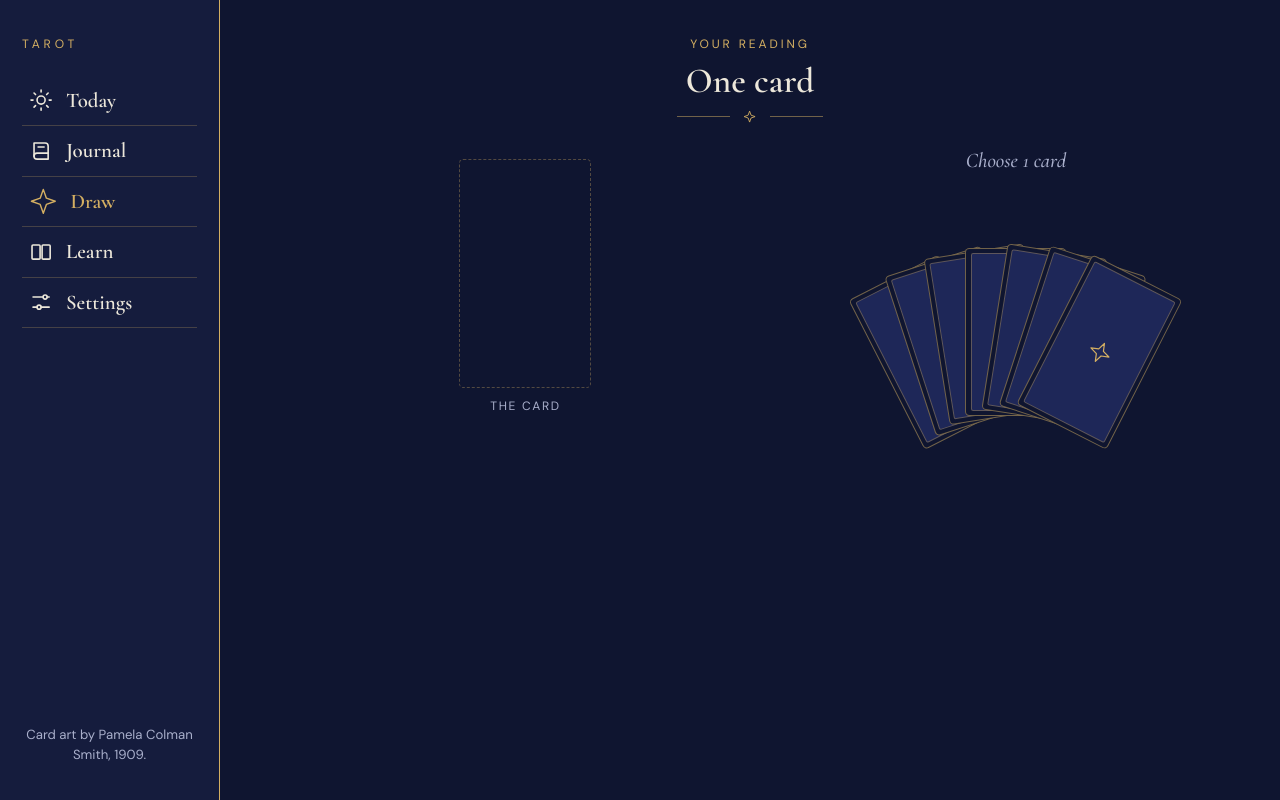
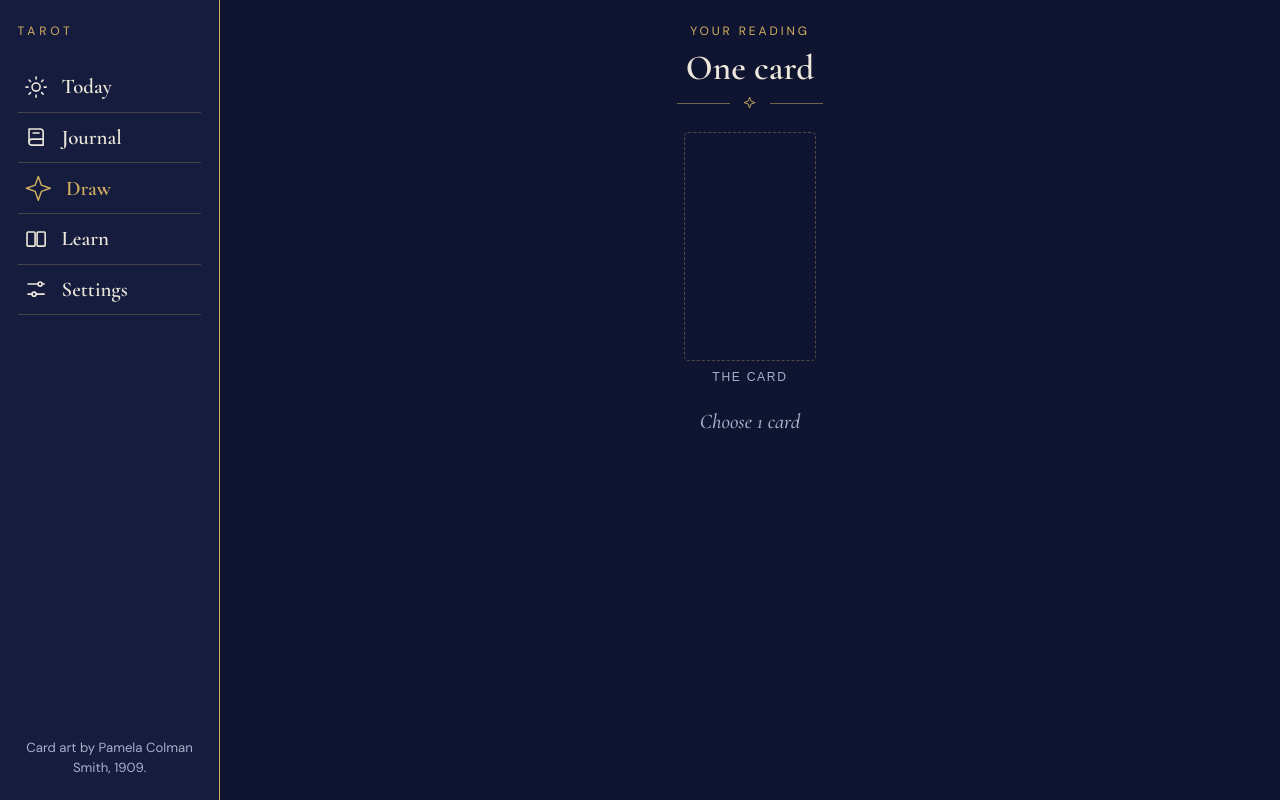
Before and after one commit to kguite/tarot-mcp, a React (Vite) app in the folder tarot-app/: page / in a window 1280 px wide. Both pictures are taken after a click on the button "TAP TO DRAW". Built offline with nearby package versions, Linux system fonts and the light colour scheme.

Commit message:
Click outlines to draw on desktop and size things down

```diff
--- a/tarot-app/src/components/CardInspect.module.css
+++ b/tarot-app/src/components/CardInspect.module.css
@@ -227,4 +227,10 @@
   .frame {
     width: 100%;
   }
+
+  /* Smaller with a mouse; a phone keeps them big enough for a finger. */
+  .chip {
+    height: var(--control-xs);
+    padding: 0 var(--space-3);
+  }
 }
--- a/tarot-app/src/components/Nav.module.css
+++ b/tarot-app/src/components/Nav.module.css
@@ -82,7 +82,7 @@
     display: flex;
     flex-direction: column;
     gap: var(--space-5);
-    padding: var(--space-6) var(--space-5);
+    padding: var(--space-5) var(--space-4);
     border-top: 0;
     border-right: 1px solid var(--gold);
   }
--- a/tarot-app/src/components/ReadingPanel.module.css
+++ b/tarot-app/src/components/ReadingPanel.module.css
@@ -63,10 +63,10 @@
   }
 
   .name {
-    font-size: var(--text-heading);
+    font-size: var(--text-summary);
   }
 
   .summary {
-    font-size: var(--text-lead);
+    font-size: var(--text-body);
   }
 }
--- a/tarot-app/src/lib/store.ts
+++ b/tarot-app/src/lib/store.ts
@@ -17,7 +17,7 @@ export function setTokenSource(source: (() => Promise<string | undefined>) | nul
   getToken = source
 }
 
-const loggedOut = () => new Error('Log in to keep a journal. It’s under Settings.')
+const loggedOut = () => new Error('To record your own reflections, log in under Settings.')
 
 async function request(path: string, init?: RequestInit) {
   if (!getToken) throw loggedOut()
--- a/tarot-app/src/screens/Draw.module.css
+++ b/tarot-app/src/screens/Draw.module.css
@@ -17,8 +17,22 @@
     gap: var(--space-6);
   }
 
-  .choosing {
-    align-items: center;
+  /* One centered column while choosing (click the outlines, no fan), and when logged out, with no
+     journal for the right side. */
+  .oneColumn {
+    grid-template-columns: minmax(0, 1fr);
+    row-gap: var(--space-5); /* The same as within a column, not the gap between two columns. */
+  }
+
+  .oneColumn .fan {
+    display: none;
+  }
+
+  /* The meaning as wide as the row of cards, but never narrower than a one-card reading needs. */
+  .oneColumn .meaning {
+    align-self: center;
+    width: max(calc(var(--cols) * var(--card-max) + (var(--cols) - 1) * var(--space-3)), 360px);
+    max-width: 100%;
   }
 
   .journal {
@@ -33,27 +47,30 @@
   }
 }
 
-/* Each card at most 150px wide, centered, so one card is not the width of the screen. */
+/* Each card at most 150px wide, centered, so one card is not the width of the screen. --card-max is
+   on the stage so the meaning can size to the row of cards too. */
+.stage {
+  --card-max: 150px;
+}
+
 .spread {
-  --card-max: 150px;
   display: grid;
+  grid-template-columns: repeat(var(--cols), minmax(0, var(--card-max)));
   justify-content: center;
   gap: var(--space-3);
 }
 
 /* Desktop: smaller cards and buttons, so a reading and the journal fit a laptop's height.
-   After .spread, or its 150px wins. */
+   After the base .stage, or its 150px wins. */
 @media (min-width: 900px) {
   .stage {
+    --card-max: 120px;
     padding-inline: var(--space-6);
   }
 
-  .spread {
-    --card-max: 120px;
-  }
-
   /* Tighter, so the longest position name ("The situation") fits on one line under a card. */
-  .spread figcaption {
+  .spread figcaption,
+  .caption {
     letter-spacing: var(--tracking-tight);
   }
 
@@ -63,13 +80,27 @@
   }
 }
 
-/* A spot still waiting for its card. */
+/* A spot still waiting for its card: click it to draw one. */
 .empty {
   composes: eyebrow from '../components/Eyebrow.module.css';
   display: flex;
   flex-direction: column;
   align-items: center;
   gap: var(--space-2);
+  padding: 0;
+  border: none;
+  background: none;
+  cursor: pointer;
+}
+
+.empty:hover .outline,
+.empty:focus-visible .outline {
+  border-style: solid;
+  border-color: var(--gold);
+}
+
+.empty:focus-visible {
+  outline: none;
 }
 
 .outline {
@@ -145,6 +176,12 @@
   gap: var(--space-3);
 }
 
+/* Logged out, Draw again on its own: centered, at its own width. */
+.loggedOut {
+  display: flex;
+  justify-content: center;
+}
+
 .actions > * {
   flex: 1;
 }
--- a/tarot-app/src/screens/Draw.tsx
+++ b/tarot-app/src/screens/Draw.tsx
@@ -33,9 +33,10 @@ export function Draw({ reading, onChange }: { reading: Reading; onChange: (readi
   const left = draws.length - placed
   const turned = phases.filter((p) => p === 'up').length
 
-  function pick(fanIndex: number) {
-    if (left === 0 || picked.includes(fanIndex)) return
-    onChange({ ...reading, picked: [...picked, fanIndex], phases: phases.map((p, i) => (i === placed ? 'down' : p)) })
+  // From the fan, the card goes in the next empty spot; from an outline, in that spot.
+  function pick(fanIndex: number, slot = phases.indexOf('empty')) {
+    if (phases[slot] !== 'empty' || picked.includes(fanIndex)) return
+    onChange({ ...reading, picked: [...picked, fanIndex], phases: phases.map((p, i) => (i === slot ? 'down' : p)) })
   }
 
   function tap(i: number) {
@@ -88,15 +89,19 @@ export function Draw({ reading, onChange }: { reading: Reading; onChange: (readi
 
       {/* Two columns on a wide screen, stacked on a phone. Left: the cards and what they mean.
           Right: the fan while choosing, then the journal (reflection and save). */}
-      <div className={left > 0 ? `${styles.stage} ${styles.choosing}` : styles.stage}>
+      <div
+        className={left > 0 || !isAuthenticated ? `${styles.stage} ${styles.oneColumn}` : styles.stage}
+        style={{ '--cols': Math.min(draws.length, 4) } as CSSProperties}
+      >
         <div className={styles.side}>
-          <div className={styles.spread} style={{ gridTemplateColumns: `repeat(${Math.min(draws.length, 4)}, minmax(0, var(--card-max)))` }}>
+          <div className={styles.spread}>
             {draws.map((draw, i) =>
               phases[i] === 'empty' ? (
-                <figure key={i} className={styles.empty}>
+                // FAN + i is past the fan's cards, so drawing from an outline doesn't take one from the fan.
+                <button key={i} className={styles.empty} onClick={() => pick(FAN + i, i)} aria-label={`Draw a card for ${draw.position.name}`}>
                   <span className={styles.outline} />
-                  <figcaption>{draw.position.name}</figcaption>
-                </figure>
+                  <span className={styles.caption}>{draw.position.name}</span>
+                </button>
               ) : (
                 <FlipCard
                   key={i}
@@ -106,7 +111,11 @@ export function Draw({ reading, onChange }: { reading: Reading; onChange: (readi
                   selected={open === i}
                   label={draw.position.name}
                   onTap={() => tap(i)}
-                  onLookCloser={() => setInspecting({ card: draw.card, reversed: draw.reversed, context: `${draw.position.name} · ${draw.reversed ? 'reversed' : 'upright'}` })}
+                  onLookCloser={() => {
+                    // A one-card reading's only position is "The card", which says nothing here.
+                    const orientation = draw.reversed ? 'reversed' : 'upright'
+                    setInspecting({ card: draw.card, reversed: draw.reversed, context: draws.length > 1 ? `${draw.position.name} · ${orientation}` : orientation })
+                  }}
                 />
               ),
             )}
@@ -139,13 +148,12 @@ export function Draw({ reading, onChange }: { reading: Reading; onChange: (readi
               ))}
             </div>
           ) : !isAuthenticated ? (
-            // Logging in reloads the page, so anything written before it would be lost.
-            <>
-              <p className={screen.note}>Log in under Settings to write and save a reflection.</p>
+            // No reflection box: logging in reloads the page, so anything written before it would be lost.
+            <div className={styles.loggedOut}>
               <div className={styles.actions}>
-                <Button variant="secondary" onClick={startOver}>Start over</Button>
+                <Button variant="secondary" onClick={startOver}>Draw again</Button>
               </div>
-            </>
+            </div>
           ) : (
             <>
               <div className={styles.journal}>
@@ -157,7 +165,7 @@ export function Draw({ reading, onChange }: { reading: Reading; onChange: (readi
                 />
               </div>
               <div className={styles.actions}>
-                <Button variant="secondary" onClick={startOver}>Start over</Button>
+                <Button variant="secondary" onClick={startOver}>Draw again</Button>
                 <Button onClick={save} disabled={isFinished(reading)}>
                   {isFinished(reading) ? 'Saved' : reading.savedId ? 'Save changes' : 'Save reading'}
                 </Button>
--- a/tarot-app/src/screens/Screen.module.css
+++ b/tarot-app/src/screens/Screen.module.css
@@ -2,7 +2,7 @@
 .screen {
   max-width: 440px;
   margin: 0 auto;
-  padding: var(--space-6) var(--space-5);
+  padding: var(--space-5) var(--space-4);
   display: flex;
   flex-direction: column;
   gap: var(--space-5);
--- a/tarot-app/src/styles/tokens.css
+++ b/tarot-app/src/styles/tokens.css
@@ -25,8 +25,8 @@
   --text-caps: 11px;
   --text-small: 12px;
   --text-ui: 13px;
-  --text-body: 15px;
-  --text-lead: 17px;
+  --text-body: 14px;
+  --text-lead: 16px;
   --text-name: 19px;
   --text-summary: 21px;
   --text-heading: 24px;
@@ -49,10 +49,12 @@
   --radius: 4px;
   --radius-panel: 6px;
 
-  /* A button's height; the smallest thing a finger can reliably tap; a compact button or chip. */
+  /* A button's height; the smallest thing a finger can reliably tap; a compact button or chip; a
+     chip on desktop, clicked with a mouse. */
   --control: 48px;
   --tap: 44px;
   --control-sm: 40px;
+  --control-xs: 32px;
 
   /* Overshoots a little and settles: cards landing, sheets rising. */
   --ease-spring: cubic-bezier(.34, 1.56, .64, 1);
```
Also changed, not shown: 2 other files (tests, documents, lock files or other folders).
